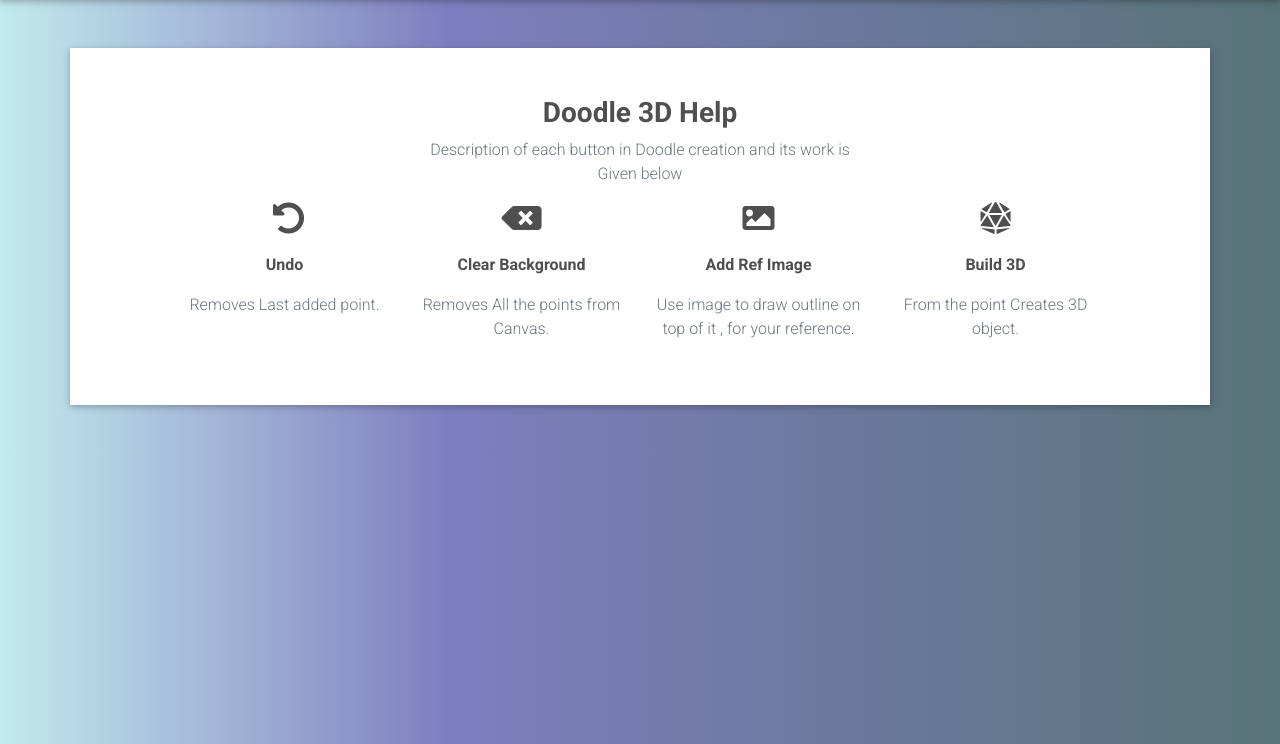
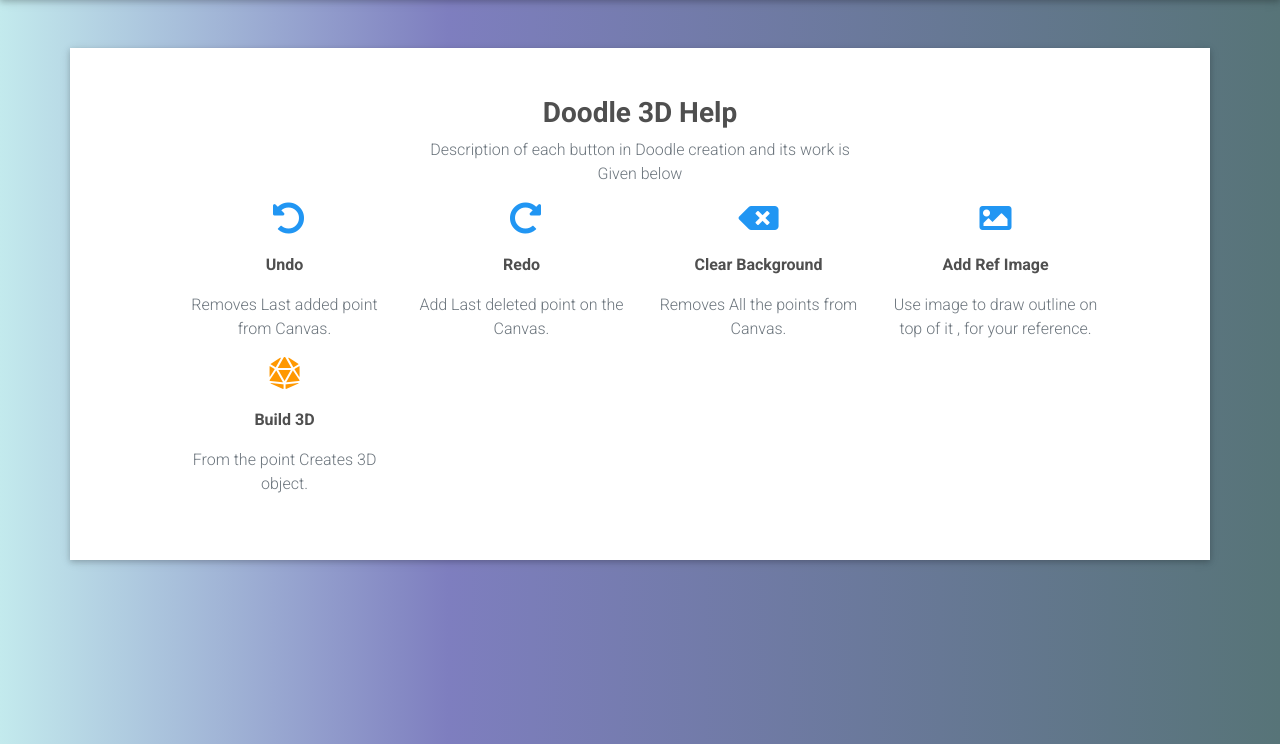
Before and after one commit to sps014/DrawToMesh, an ASP.NET Core app: page /help in a window 1280 px wide. Shown: the part 56-800 px from the top of the page. Run offline with ASP.NET Core 8, Linux system fonts and the light colour scheme; some libraries are stand-ins or nearby versions.

Commit message:
finalized project

```diff
--- a/DrawToMesh/Pages/Donate.razor
+++ b/DrawToMesh/Pages/Donate.razor
@@ -19,7 +19,7 @@
                     <!--Card content-->
                     <div class="card-body text-center">
 
-                        <h3 class="font-weight-bold">Donate</h3>
+                        <h3 class="font-weight-bold">No Donatation</h3>
 
                         <p>
                             Currently not accepting any donation in any form.
--- a/DrawToMesh/Pages/Help_Page.razor
+++ b/DrawToMesh/Pages/Help_Page.razor
@@ -28,16 +28,24 @@
 
             <!--First column-->
             <div class="col-lg-3 col-md-6">
-                <i class="fas fa-undo-alt fa-2x ml-2"></i>
+                <i class="fas fa-undo-alt fa-2x ml-2 blue-text"></i>
 
                 <p class="font-weight-bold my-3">Undo</p>
 
-                <p class="text-muted">Removes Last added point.</p>
+                <p class="text-muted">Removes Last added point from Canvas.</p>
+            </div>
+            <!--First column-->
+            <div class="col-lg-3 col-md-6">
+                <i class="fas fa-redo-alt fa-2x ml-2 blue-text"></i>
+
+                <p class="font-weight-bold my-3">Redo</p>
+
+                <p class="text-muted">Add Last deleted point on the Canvas.</p>
             </div>
             <!--/First column-->
             <!--Second column-->
             <div class="col-lg-3 col-md-6">
-                <i class="fas fa-backspace fa-2x"></i>
+                <i class="fas fa-backspace fa-2x blue-text"></i>
 
                 <p class="font-weight-bold my-3">Clear Background</p>
 
@@ -46,7 +54,7 @@
             <!--/Second column-->
             <!--Third column-->
             <div class="col-lg-3 col-md-6">
-                <i class="fas fa-image fa-2x"></i>
+                <i class="fas fa-image fa-2x blue-text"></i>
 
                 <p class="font-weight-bold my-3">Add Ref Image</p>
 
@@ -55,7 +63,7 @@
             <!--/Third column-->
             <!--Fourth column-->
             <div class="col-lg-3 col-md-6">
-                <i class="fas fa-dice-d20 fa-2x"></i>
+                <i class="fas fa-dice-d20 fa-2x orange-text"></i>
 
                 <p class="font-weight-bold my-3">Build 3D</p>
 
```
